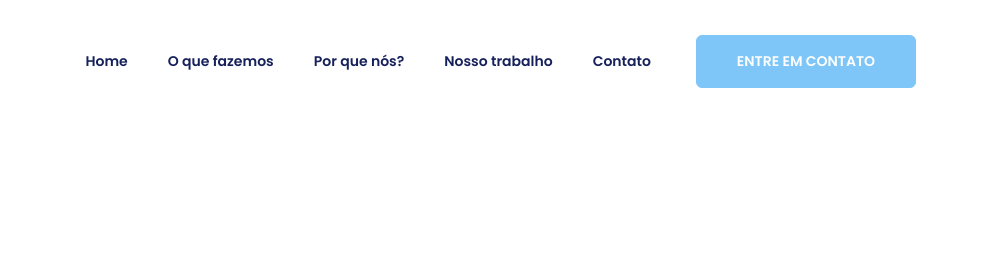
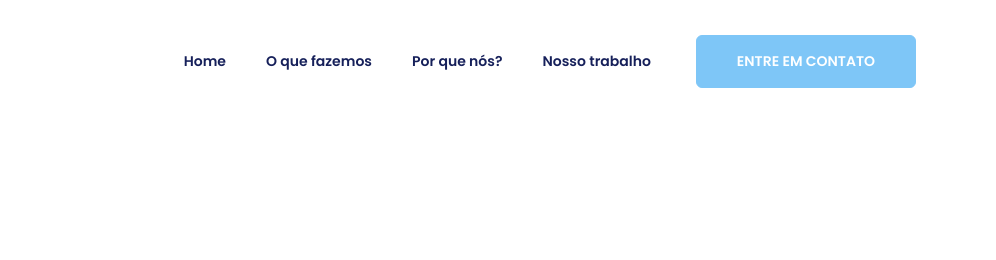
Before and after one commit to Return-Gabriel/SiteChamae.GitHub.io, a plain HTML site: page index.html in a window 1280 px wide. Shown: the top 260 px of the page, 284-1280 px from the left. Drawn offline with nearby package versions, Linux system fonts and the light colour scheme.

Commit message:
Update index.html

```diff
--- a/index.html
+++ b/index.html
@@ -34,11 +34,11 @@
                         <li class="nav-item"><a href="#home" class="nav-link">Home</a></li>
                         <li class="nav-item"><a href="#about" class="nav-link">O que fazemos                        </a></li>
                         <li class="nav-item"><a href="#features" class="nav-link">Por que nós?</a></li>
-                        <li class="nav-item"><a href="#" class="nav-link">Nosso trabalho</a></li>
-                        <li class="nav-item"><a href="#contact" class="nav-link">Contato</a></li>
+                        <li class="nav-item"><a href="#about" class="nav-link">Nosso trabalho</a></li>
+                        <!-- <li class="nav-item"><a href="#contact" class="nav-link">Contato</a></li> -->
                     </ul>
 
-                    <button class="btn btn-primary">Entre em contato</button>
+                    <a href="#contact" class="btn btn-primary">Entre em contato</a>
                 </nav>
             </div>
         </div>
```
